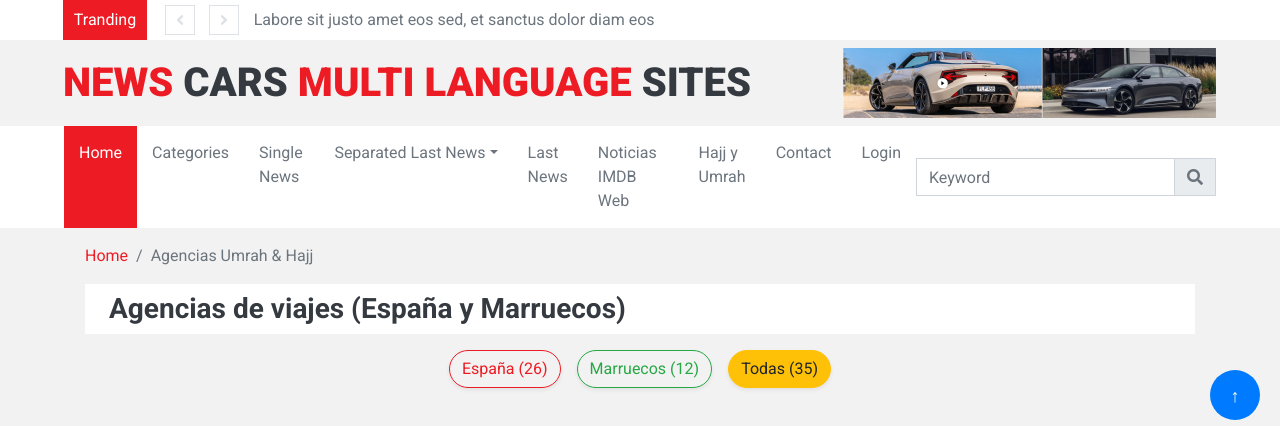
After one commit to msbTemplar/cars_reviews_better, a Django app: page /hajj_umrah_view/ in a window 1280 px wide. The commit adds this page. Shown: the top 426 px of the page. Run offline with Django 5.2, Linux system fonts and the light colour scheme; some libraries are stand-ins or nearby versions.

Commit message:
se ha añadido haj y umrah

```diff
--- a/cars_reviews_better_app/templates/cars_reviews_better_app/base.html
+++ b/cars_reviews_better_app/templates/cars_reviews_better_app/base.html
@@ -166,6 +166,7 @@
                     {% endif %}
 
                     <a href="{% url 'noticias_imdb_web' %}" class="nav-item nav-link">Noticias IMDB Web</a>
+                    <a href="{% url 'hajj_umrah_view' %}" class="nav-item nav-link">Hajj y Umrah</a>
                     <a href="{% url 'contact' %}" class="nav-item nav-link">Contact</a>
                     {% if user.is_authenticated %}
                 <a href="{% url 'admin:login' %}" target="_blank" class="nav-item nav-link">Cars Reviews Admin</a>
--- /dev/null
+++ b/cars_reviews_better_app/templates/cars_reviews_better_app/hajj_umrah.html
@@ -0,0 +1,68 @@
+{% extends 'base.html' %}
+{% load static %}
+
+{% block content %}
+
+<!-- Breadcrumb Start -->
+<div class="container-fluid">
+    <div class="container">
+        <nav class="breadcrumb bg-transparent m-0 p-0">
+            <a class="breadcrumb-item" href="{% url 'home' %}">Home</a>
+            <span class="breadcrumb-item active">Agencias Umrah & Hajj</span>
+        </nav>
+    </div>
+</div>
+<!-- Breadcrumb End -->
+
+<!-- Agencias Start -->
+<div class="container-fluid py-3">
+    <div class="container">
+        <div class="bg-light py-2 px-4 mb-3">
+            <h3 class="m-0">Agencias de viajes (España y Marruecos)</h3>
+        </div>
+
+        <!-- Filtros de Búsqueda -->
+        <div class="d-flex justify-content-center mb-4">
+            <a href="?pais=España" class="btn mx-2 rounded-pill shadow-sm {% if request.GET.pais == 'España' %}btn-primary{% else %}btn-outline-primary{% endif %}">
+                España ({{ conteo_agencias.España }})
+            </a>
+            <a href="?pais=Marruecos" class="btn mx-2 rounded-pill shadow-sm {% if request.GET.pais == 'Marruecos' %}btn-success{% else %}btn-outline-success{% endif %}">
+                Marruecos ({{ conteo_agencias.Marruecos }})
+            </a>
+            <a href="." class="btn mx-2 rounded-pill shadow-sm {% if not request.GET.pais %}btn-warning{% else %}btn-outline-secondary{% endif %}">
+                Todas ({{ conteo_agencias.Todas }})
+            </a>
+        </div>
+
+        <div class="row d-flex justify-content-center">
+            {% for agencia in agencias %}
+                <div class="col-md-3 m-3">
+                    <div class="card shadow-sm" style="width: 18rem; border-radius: 12px;">
+                        <!-- Logo o imagen -->
+                        {% if agencia.logo %}
+                            <img src="{{ agencia.logo }}" class="card-img-top" alt="{{ agencia.nombre }}">
+                        {% else %}
+                            <img src="{% static 'cars_reviews_better_app/img/default_agencia.jpg' %}" class="card-img-top" alt="{{ agencia.nombre }}">
+                        {% endif %}
+
+                        <div class="card-body">
+                            <h5 class="card-title">{{ agencia.nombre }}</h5>
+                            <p class="card-text"><strong>País:</strong> {{ agencia.pais }}</p>
+                                                        <a href="{{ agencia.web }}" target="_blank" class="btn w-100 rounded-pill {% if 'España' in agencia.pais %}btn-primary{% elif 'Marruecos' in agencia.pais %}btn-success{% else %}btn-warning{% endif %}">Visitar Web</a>
+
+                        </div>
+                    </div>
+                </div>
+            {% empty %}
+                <div class="col-12 text-center">
+                    <p>No se encontraron agencias para la búsqueda.</p>
+                </div>
+            {% endfor %}
+        </div>
+    </div>
+</div>
+<!-- Agencias End -->
+
+{% include 'footer_nav_bar.html' %}
+
+{% endblock %}
--- a/cars_reviews_better_app/urls.py
+++ b/cars_reviews_better_app/urls.py
@@ -44,4 +44,6 @@ urlpatterns = [
     path('populate-noticias/', views.populate_noticias, name='populate_noticias'),
     path('noticias_imdb_web/', views.home_imdb_web, name='noticias_imdb_web'),
     path("featured_slider/", views.featured_slider, name="featured_slider"),
+    path('hajj_umrah_view/', views.hajj_umrah_view, name='hajj_umrah_view'),
+
 ]
--- a/cars_reviews_better_app/views.py
+++ b/cars_reviews_better_app/views.py
@@ -432,6 +432,66 @@ def home_imdb_web(request):
     return render(request, "cars_reviews_better_app/noticias.html", context)
 
 
+def hajj_umrah_view(request):
+    agencias = [
+        {"nombre": "Bayt Al Fajr Travel", "pais": "España", "web": "https://alfajrtravel.com"},
+        {"nombre": "UmraSpain", "pais": "España", "web": "https://umraspain.com"},
+        {"nombre": "Rawahel Travel Spain", "pais": "España", "web": "https://rawahelspain.com"},
+        {"nombre": "HajjSpain", "pais": "España", "web": "https://hajjspain.com/en"},
+        {"nombre": "Almisk Travel", "pais": "España/Europa", "web": "https://umrah-desde.com"},
+        {"nombre": "RIHAB TRAVEL", "pais": "España", "web": "https://www.cylex.es/madrid/rihab-travel-s-l---hajj-y-umrah-desde-espa%C3%B1a---madrid--barcelona--m%C3%A1laga--13541763.html"},
+        {"nombre": "Meca Travel S.L.U", "pais": "España", "web": "https://mecatravel.info"},
+        {"nombre": "Rifada Travel", "pais": "Marruecos/España", "web": "https://rifadatravel.com"},
+        {"nombre": "HajjMaroc", "pais": "Marruecos", "web": "https://hajjmaroc.com/es"},
+        {"nombre": "Nour Viajes y Eventos", "pais": "España/Marruecos", "web": "https://nourviajesyeventos.com"},
+        # ✅ Nuevas agencias añadidas
+        {"nombre": "Umra Y Hajj S.L", "pais": "Ceuta (España)", "web": "https://empresite.eleconomista.es/UMRA-HAJJ.html"},
+        {"nombre": "Rihab Travel Melilla Umrah & Hajj", "pais": "Melilla (España)", "web": "https://laromerosa.es/rihab-travel-melilla-umrah-hajj/"},
+        {"nombre": "Alburak Travel", "pais": "España", "web": "https://alburaktravel.com"},
+        {"nombre": "Turismo Marruecos", "pais": "España/Marruecos", "web": "https://viajesmarruecos.com/nosotros/"},
+        {"nombre": "Bint Batuta Travel", "pais": "España", "web": "https://bintbatutatravel.com"},
+        # ✅ Nuevas agencias de Hajj y Umrah añadidas
+        {"nombre": "Bizana Viajes", "pais": "España", "web": "https://bizanaviajes.es"},
+        {"nombre": "Adyafa Travel", "pais": "España", "web": "https://adyafatravel.com"},
+        {"nombre": "Mansiki Travel", "pais": "Marruecos", "web": "https://manasiki.ma/es/"},
+        # ✅ Nuevas agencias encontradas
+        {"nombre": "Malik Travel", "pais": "España", "web": "https://www.maliktravel.net"},
+        {"nombre": "Agora Travel", "pais": "España", "web": "https://agoratravel.net"},
+        {"nombre": "Go Mon Tours", "pais": "España", "web": "https://gomontours.com"},
+        {"nombre": "Oubadi Travel", "pais": "Marruecos", "web": "https://oubaditravel.com"},
+        # ✅ Agencias recién añadidas
+        {"nombre": "Haima Experience", "pais": "Marruecos", "web": "https://www.haimaexperience.com"},
+        {"nombre": "Xaluca Tours", "pais": "Marruecos", "web": "https://xalucatours.com"},
+        {"nombre": "Abdou Voyages", "pais": "Marruecos", "web": "https://manasiki.ma"},
+        {"nombre": "Oubadi Travel", "pais": "Marruecos", "web": "https://oubaditravel.com"},
+        {"nombre": "Dallah Viajes", "pais": "España", "web": "https://www.dallahviajes.com"},
+        # ✅ Nuevas agencias añadidas
+        {"nombre": "Hajjea", "pais": "España", "web": "https://hajjea.es"},
+        {"nombre": "Viajes A Mecca", "pais": "España", "web": "https://viajesamecca.com"},
+        {"nombre": "Umra Europa", "pais": "España/Europa", "web": "https://umraeuropa.es"},
+        {"nombre": "Al-Andalus Viajes", "pais": "España", "web": "https://alandalusviajes.com"},
+        {"nombre": "Viajes Al-Aqsa", "pais": "España", "web": "https://viajesalaqsa.com"},
+        {"nombre": "Bakkah Travel", "pais": "España", "web": "https://bakkah.travel"},
+        {"nombre": "Masar Travel", "pais": "Marruecos", "web": "https://masartravel.ma"},
+        {"nombre": "Haj.ma", "pais": "Marruecos", "web": "https://haj.ma"},
+    ]
+    # Calcular el número de agencias por país
+    conteo_agencias = {
+        'España': sum(1 for a in agencias if 'España' in a['pais']),
+        'Marruecos': sum(1 for a in agencias if 'Marruecos' in a['pais']),
+        'Todas': len(agencias)
+    }
+
+    pais_filtro = request.GET.get('pais', None)
+
+    if pais_filtro:
+        agencias = [agencia for agencia in agencias if pais_filtro.lower() in agencia['pais'].lower()]
+
+    return render(request, "cars_reviews_better_app/hajj_umrah.html", {"agencias": agencias, "conteo_agencias": conteo_agencias})
+
+
+
+
 
 def home_imdb_web1(request):
     movies = []
```
Also changed, not shown: cars_reviews_better_app/templates/cars_reviews_better_app/db.sqlite3 (deleted).
